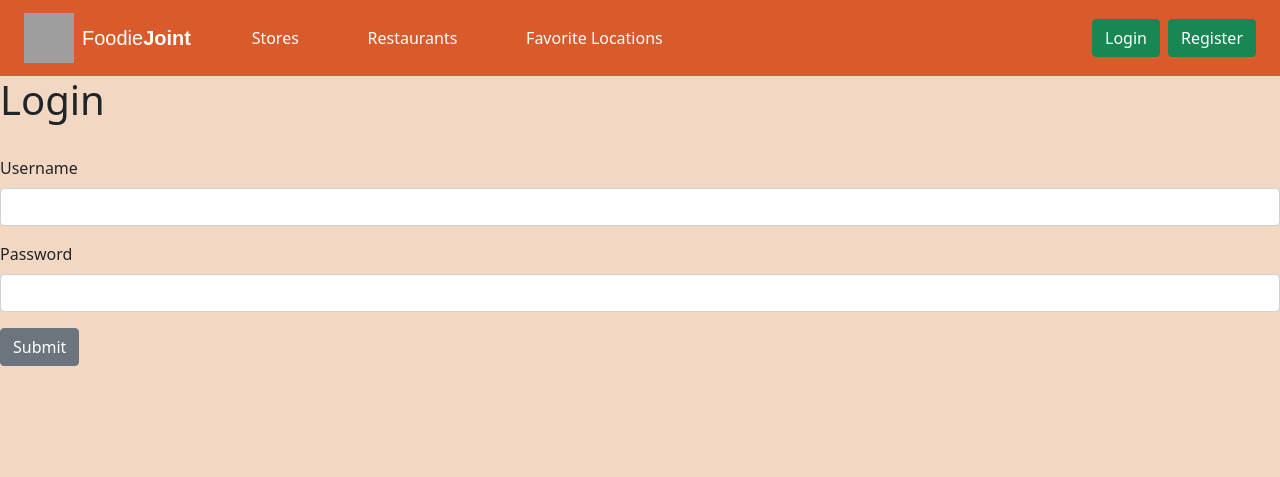
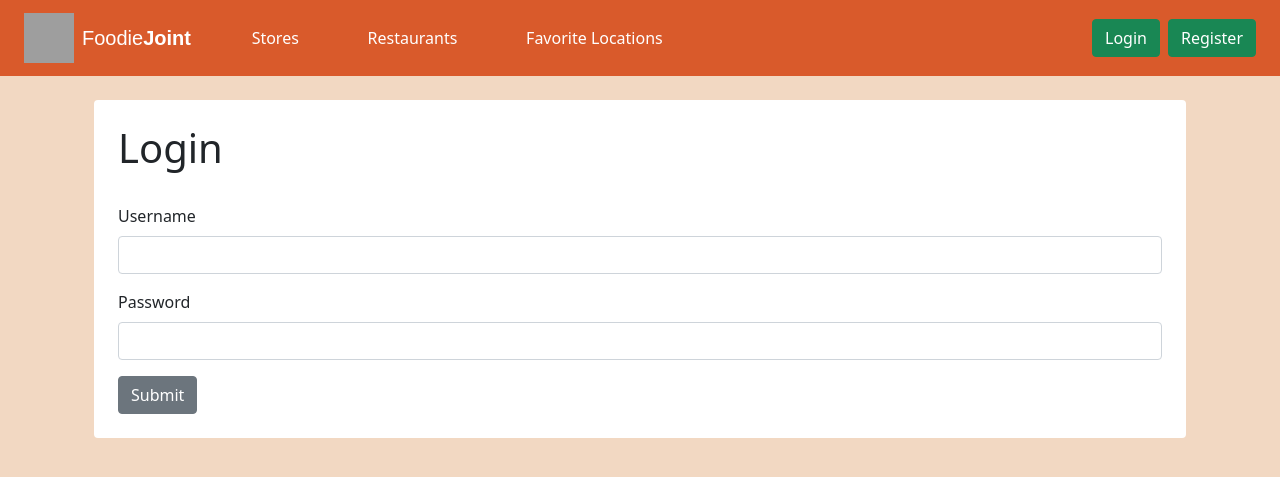
Before and after one commit to UCCS-CS4300-5300/group6-spring2024, a Django app: page /login_user in a window 1280 px wide. Shown: the top 477 px of the page. Run offline with Django 5.2, Linux system fonts and the light colour scheme; some libraries are stand-ins or nearby versions; some web fonts are replaced; grey boxes are pictures that could not be loaded.

Commit message:
Put login form in container so not spanning viewport

```diff
--- a/templates/login.html
+++ b/templates/login.html
@@ -1,43 +1,35 @@
 {% extends 'templates/base_template.html' %}
 {% block content %}
 
+<div class="container py-4">
+  <div class="bg-white rounded p-4"> <!-- Add bg-white and rounded classes for the white box -->
     <h1>Login</h1>
     <br/>
-
 
     <form action="" method=POST>
       {% csrf_token %}
 
-    <form>
       <div class="mb-3">
         <!-- Attempt at adding a useful message to invalid users (Luke) -->
         {% if messages %}
         {% for message in messages %}
-
         <div class="alert alert-warning alert-dismissible fade show" role="alert">
           {{ message }}
           <button type = "button" class = "btn-close" data-bs-dismiss = "alert" aria-label = "Close">
         </div>
         {% endfor %}
         {% endif %}
-
         <label for="exampleInputEmail1" class="form-label">Username</label>
         <input type="text" class="form-control" name="username" aria-describedby="emailHelp">
+      </div>
 
-  </div>
       <div class="mb-3">
         <label for="exampleInputPassword1" class="form-label">Password</label>
         <input type="password" class="form-control" name="password">
       </div>
-
-
-
-
-
       <input type="submit" value="Submit" class="btn btn-secondary">
-
     </form>
-
-
+  </div>
+</div>
 <br/><br/>
 {% endblock %}
```
Lines whose indentation alone changed are shown as unchanged.
